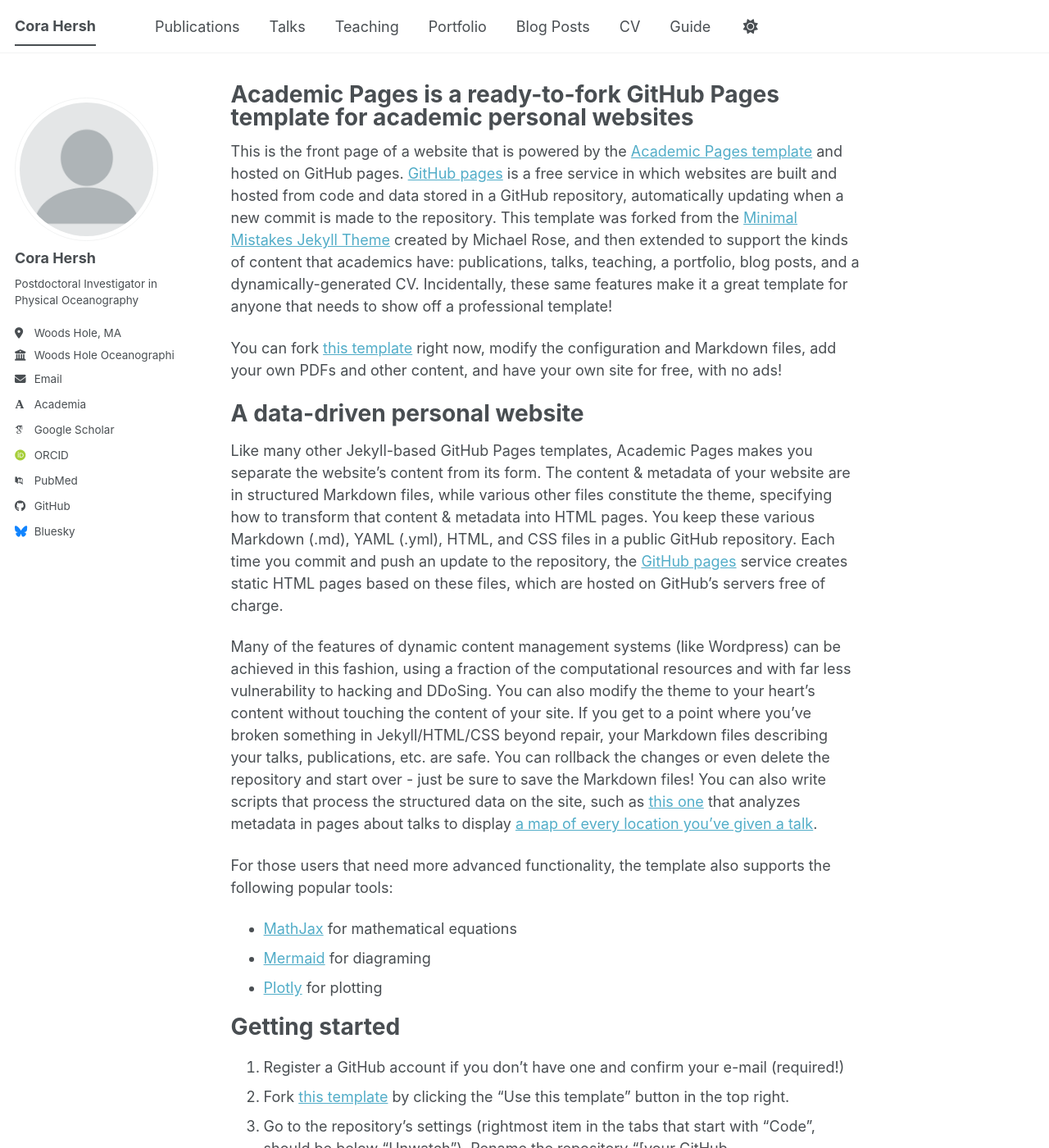
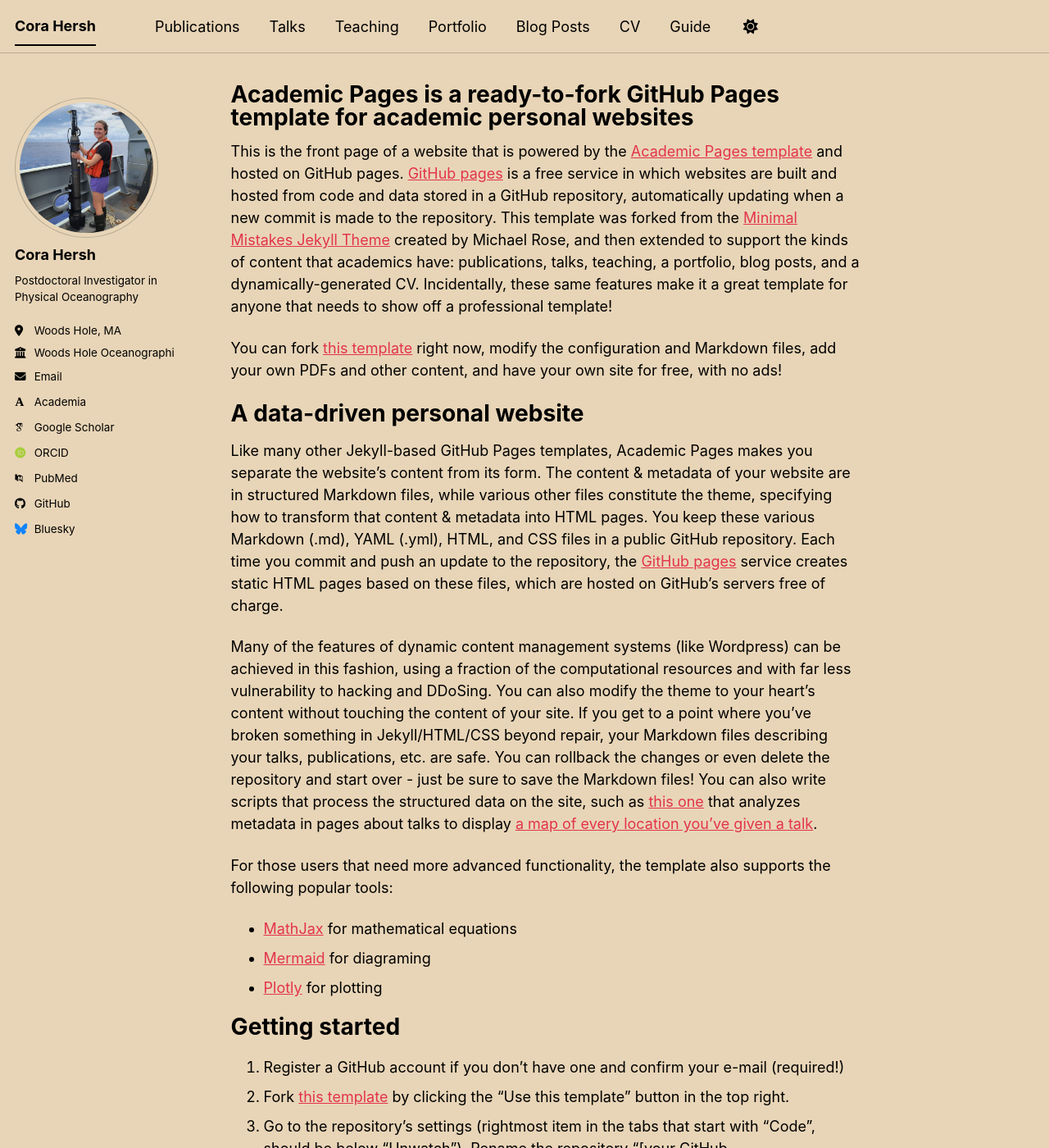
Before and after one commit to cora-a-hersh/cora-a-hersh, a Jekyll site: the page built from _pages/about.md, in a window 1280 px wide and 1400 px high. Shown: the whole window at 82% size. Built offline with Jekyll 4.4.1, drawn with Linux system fonts in a browser that asks for light colours; some web fonts are replaced; a script bundle is joined from its source files by our own code; library files that are not in the unit come from our copies.

Commit message:
Update _config.yml

```diff
--- a/_config.yml
+++ b/_config.yml
@@ -8,7 +8,7 @@
 
 # Basic Site Settings
 locale                   : "en-US"
-site_theme               : "default" # The available themes options are "default", "air", "sunrise", "mint", "dirt" and "contrast"
+site_theme               : "sunrise" # The available themes options are "default", "air", "sunrise", "mint", "dirt" and "contrast"
 title                    : "Cora Hersh"
 title_separator          : "-"
 name                     : &name "Cora Hersh"
@@ -23,7 +23,7 @@
 #               Additional customization can be done by editing /_includes/author-profile.html
 author:
   # Biographic information
-  avatar           : "profile.png"
+  avatar           : "BGCargo.jpg"
   name             : "Cora Hersh"
   pronouns         : # example: "she/her"
   bio              : "Postdoctoral Investigator in Physical Oceanography"
```
